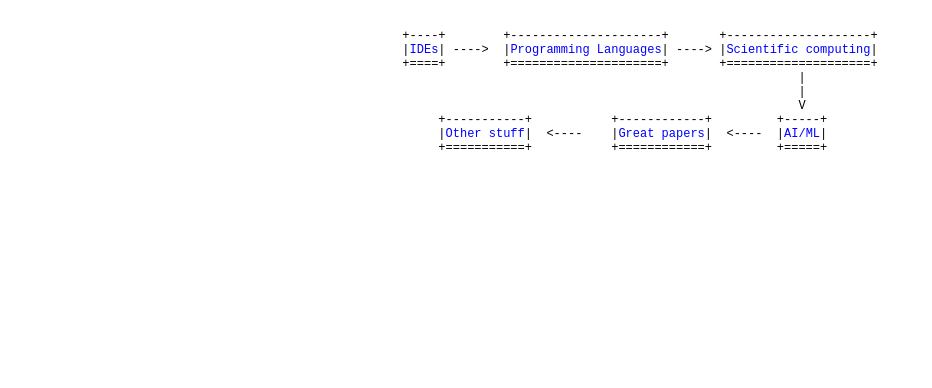
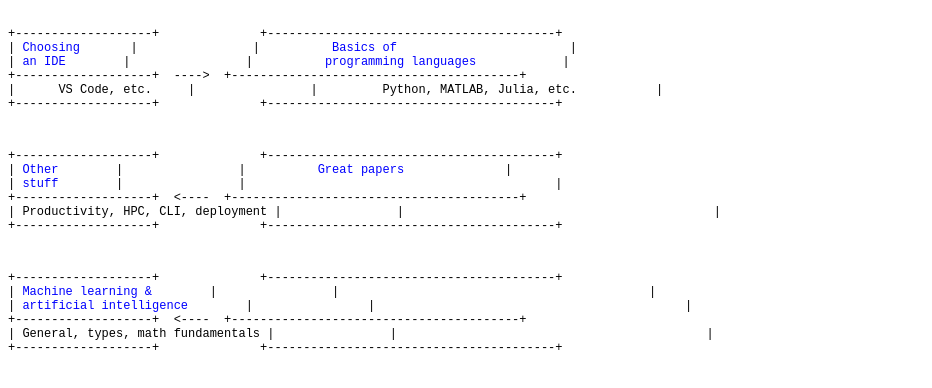
Before and after one commit to tyler-korenyi-both/tyler-korenyi-both.github.io, a plain HTML site: page index_v4.html in a window 1280 px wide. Shown: the part 58-446 px from the top of the page, without its empty margins (0-932 px from the left). Drawn offline with Linux system fonts and the light colour scheme.

Commit message:
v4 again

```diff
--- a/index_v4.html
+++ b/index_v4.html
@@ -12,6 +12,10 @@
             display: flex;
             flex-direction: column;
             align-items: center;
+            width: 100%;
+            overflow-x: auto; /* Enable horizontal scrolling */
+        }
+        .ascii-art-wrapper {
             width: 100%;
             overflow-x: auto; /* Enable horizontal scrolling */
         }
@@ -37,16 +41,35 @@
 <body>
     <div class="container">
         <h1>Education Resources</h1>
-        <div class="ascii-art">
-+----+        +---------------------+       +--------------------+
-|<a href="IDE_choice.html">IDEs</a>| ---->  |<a href="OOP.html">Programming Languages</a>| ----> |<a href="scientific_computing.html">Scientific computing</a>|
-+====+        +=====================+       +====================+
-		      				       |
-						       |
-						       V
-     +-----------+           +------------+         +-----+
-     |<a href="other_stuff.html">Other stuff</a>|  <----    |<a href="great_papers.html">Great papers</a>|  <----  |<a href="AI_ML.html">AI/ML</a>|
-     +===========+           +============+         +=====+
+        <div class="ascii-art-wrapper">
+            <pre class="ascii-art">
++-------------------+              +----------------------------------------+
+| <a href="IDE_choice.html">Choosing</a>       |                |          <a href="OOP.html">Basics of</a>                        |
+| <a href="IDE_choice.html">an IDE</a>        |                |          <a href="OOP.html">programming languages</a>            |
++-------------------+  ---->  +----------------------------------------+
+|      VS Code, etc.     |                |         Python, MATLAB, Julia, etc.           |
++-------------------+              +----------------------------------------+
+            </pre>
+        </div>
+        <div class="ascii-art-wrapper">
+            <pre class="ascii-art">
++-------------------+              +----------------------------------------+
+| <a href="other_stuff.html">Other</a>        |                |          <a href="great_papers.html">Great papers</a>              |
+| <a href="other_stuff.html">stuff</a>        |                |                                           |
++-------------------+  <----  +----------------------------------------+
+| Productivity, HPC, CLI, deployment |                |                                           |
++-------------------+              +----------------------------------------+
+            </pre>
+        </div>
+        <div class="ascii-art-wrapper">
+            <pre class="ascii-art">
++-------------------+              +----------------------------------------+
+| <a href="AI_ML.html">Machine learning &</a>        |                |                                           |
+| <a href="AI_ML.html">artificial intelligence</a>        |                |                                           |
++-------------------+  <----  +----------------------------------------+
+| General, types, math fundamentals |                |                                           |
++-------------------+              +----------------------------------------+
+            </pre>
         </div>
     </div>
 </body>
```
